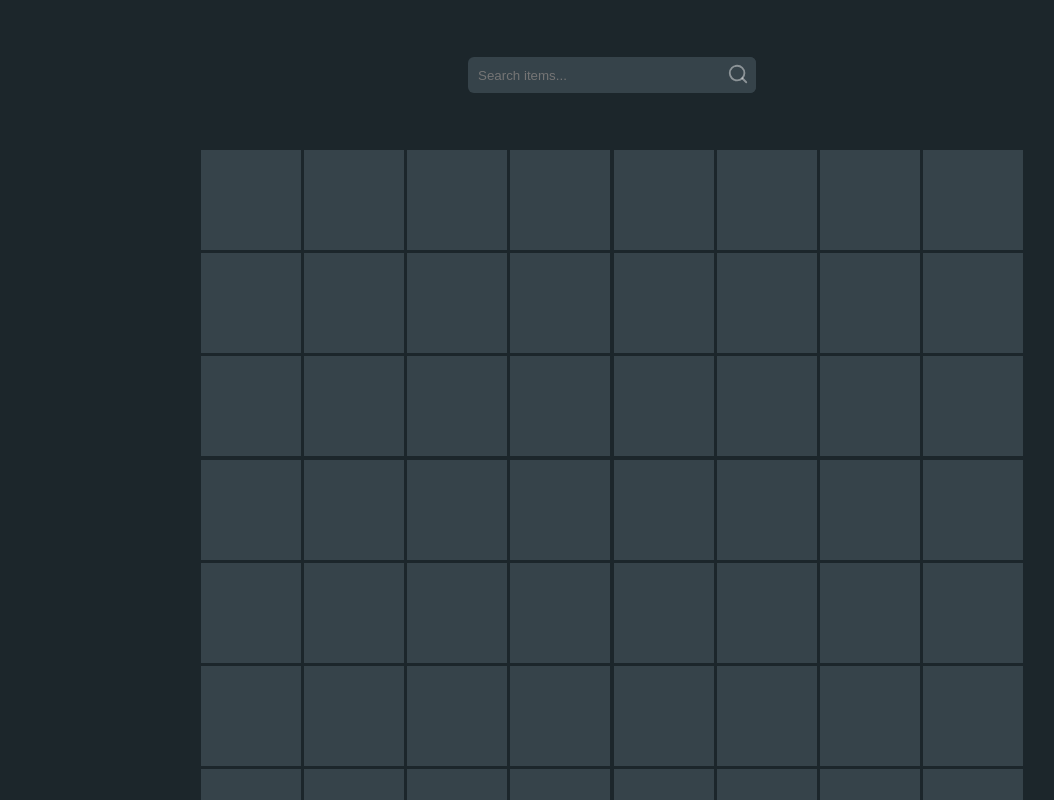
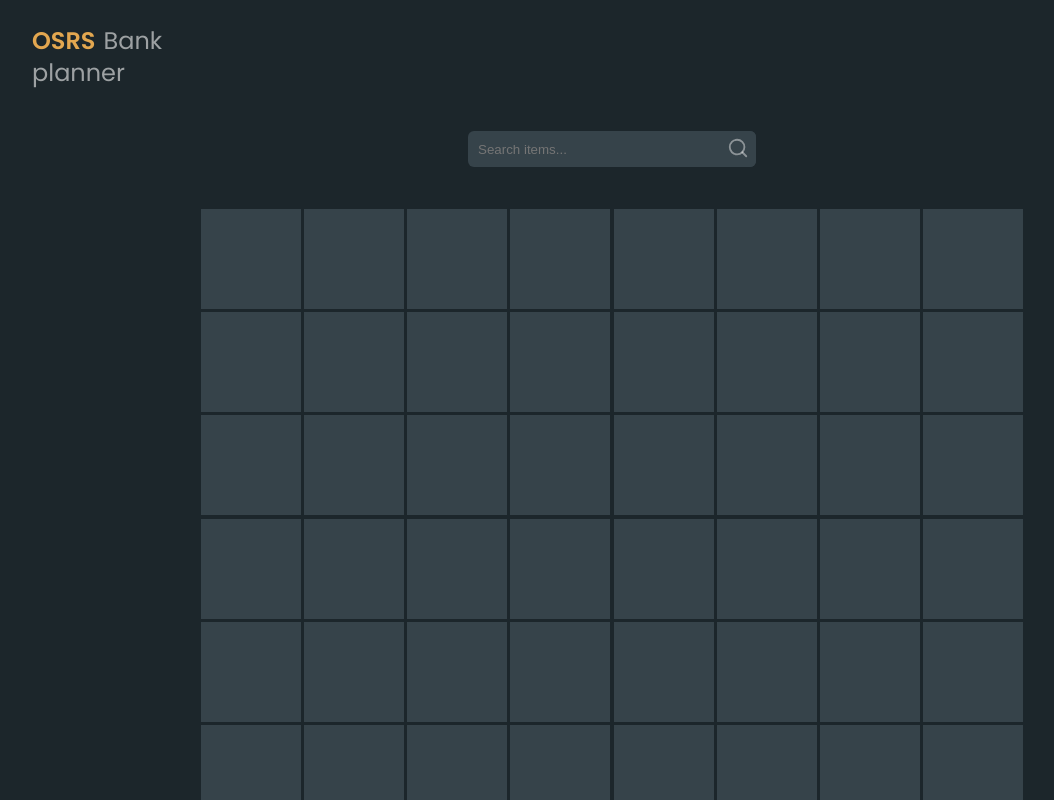
Before and after one commit to SamJ-0/OSRS-bank-planner, a React (Vite) app: page / in a window 1280 px wide. Shown: the top 800 px of the page, without its empty margins (28-1082 px from the left). Built offline with nearby package versions, Linux system fonts and the light colour scheme.

Commit message:
Added a title to the page

```diff
--- a/src/App.jsx
+++ b/src/App.jsx
@@ -1,11 +1,13 @@
 import SearchBar from "./components/SearchBar"
 import Grid from "./components/Grid"
-import ItemList from "./components/ItemList"
 
 function App() {
 
   return (
     <>
+          <div className="titleContainer">
+              <h1 className="title"><span>OSRS</span>Bank planner</h1>
+      </div>
     <section className="searchArea">
       <SearchBar/>
     </section>
--- a/src/index.css
+++ b/src/index.css
@@ -18,9 +18,28 @@ body {
   background-color: var(--main-background);
 }
 
+.titleContainer {
+  width: 20%;
+}
+
+.title > span {
+  color: var(--yellow-hover);
+  padding-right: 8px;
+  font-weight: 600;
+}
+
+.title {
+  color: #fafafa95;
+  font-size: 24px;
+  font-weight: 400;
+  padding-top: 25px;
+  padding-left: 60px;
+  line-height: 2rem;
+}
+
 .searchContainer {
   width: 100%;
-  height: 150px;
+  height: 120px;
   display: flex;
   justify-content: center;
   align-items: center;
```
